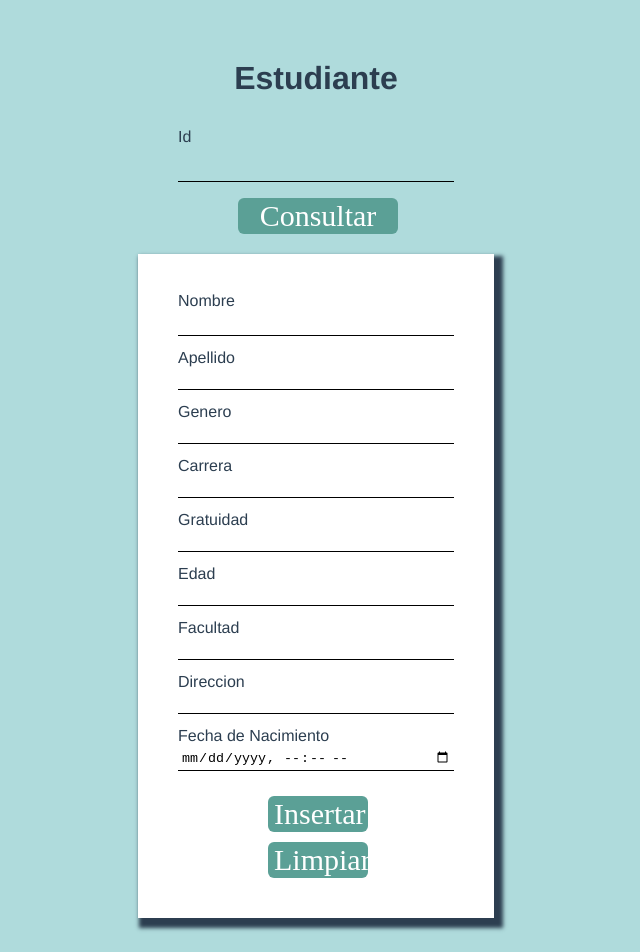
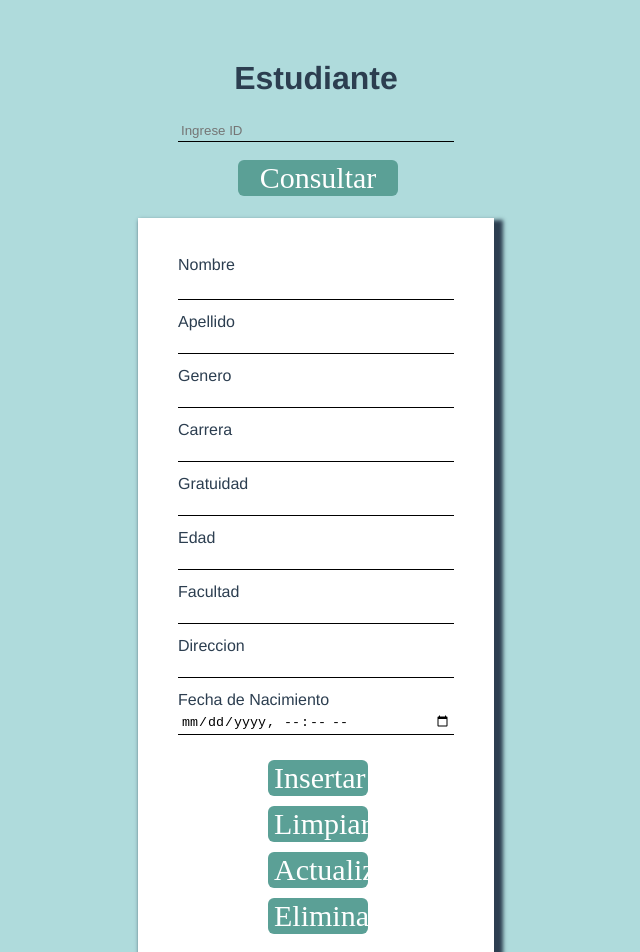
Before and after one commit to ec98/pw_vue_u3_p5_ep, a Vue app: page / in a window 1280 px wide. Shown: the top 952 px of the page, without its empty margins (324-964 px from the left). Built offline with nearby package versions, Linux system fonts and the light colour scheme.

Commit message:
update and delete  with vue, axios

```diff
--- a/src/components/Estudiante.vue
+++ b/src/components/Estudiante.vue
@@ -3,8 +3,7 @@
     <div class="container">
       <div class="consultStyles">
         <!-- <h1>Componente Estudiante</h1> -->
-        <label class="idConsult" for="id">Id</label>
-        <input class="inputConsult" id="id" v-model="id" type="text" />
+        <input class="inputConsult" id="id" v-model="id" type="text" placeholder="Ingrese ID" />
         <button class="buttonConsult" @click="consultId">Consultar</button>
       </div>
       <div class="insertStyles">
@@ -37,6 +36,8 @@
 
         <button class="buttonInsert" @click="insertarEs">Insertar</button>
         <button class="buttonInsert" @click="limpiar">Limpiar</button>
+        <button class="buttonInsert" @click="actualizarId">Actualizar</button>
+        <button class="buttonInsert" @click="eliminarId">Eliminar</button>
       </div>
     </div>
   </div>
@@ -45,7 +46,9 @@
 <script>
 import {
   consultEstudianteFachada,
-  insertEstudentFachada
+  insertEstudentFachada,
+  updateEstudentFachada,
+  deleteEstudentFachada
 } from "../helpers/clienteEstudiante.js";
 
 export default {
@@ -92,6 +95,23 @@ export default {
         fechaNacimiento: this.fechaNacimiento
       };
       await insertEstudentFachada(bodyEstu);
+    },
+    async actualizarId() {
+      const body = {
+        nombre: this.nombre,
+        apellido: this.apellido,
+        genero: this.genero,
+        carrera: this.carrera,
+        gratuidad: this.gratuidad,
+        edad: this.edad,
+        direccion: this.direccion,
+        facultad: this.facultad,
+        fechaNacimiento: this.fechaNacimiento
+      };
+      await updateEstudentFachada(this.id, body);
+    },
+    async eliminarId() {
+      await deleteEstudentFachada(this.id);
     },
     limpiar() {
       this.id = null;
--- a/src/helpers/clienteEstudiante.js
+++ b/src/helpers/clienteEstudiante.js
@@ -1,6 +1,6 @@
 import axios from "axios";
 
-//methods consult
+//methods AXIOS
 const consultEstudiante = async (id) => {
   //axios tiene incluido implicitamente un await, no hace falta declararlo
   const data = axios.get(`http://localhost:8086/API/v1.0/Matricula/estudiantes/esto/${id}`).then((r) => r.data);
@@ -13,9 +13,17 @@ const insertEstudent = async (body) => {
     console.log(data);
 }
 
+const updateEstudent = async (id, body) => {
+  const data = axios.put(`http://localhost:8086/API/v1.0/Matricula/estudiantes/${id}`,body).then(r => r.data);
+  console.log(data);
+}
 
+const deleteEstudent = async (id) => {
+  const data = axios.delete(`http://localhost:8086/API/v1.0/Matricula/estudiantes/${id}`).then(r => r.data);
+  console.log(data);
+}
 
-//fachada y export
+//fachadas y exports
 export const consultEstudianteFachada = async (id) => {
   return await consultEstudiante(id);
 }
@@ -23,3 +31,11 @@ export const consultEstudianteFachada = async (id) => {
 export const insertEstudentFachada = async (body) => {
     return await insertEstudent(body);
 }
+
+export const updateEstudentFachada = async (id, body) => {
+  return await updateEstudent(id, body);
+}
+
+export const deleteEstudentFachada = async (id) => {
+  return await deleteEstudent(id);
+}
```
